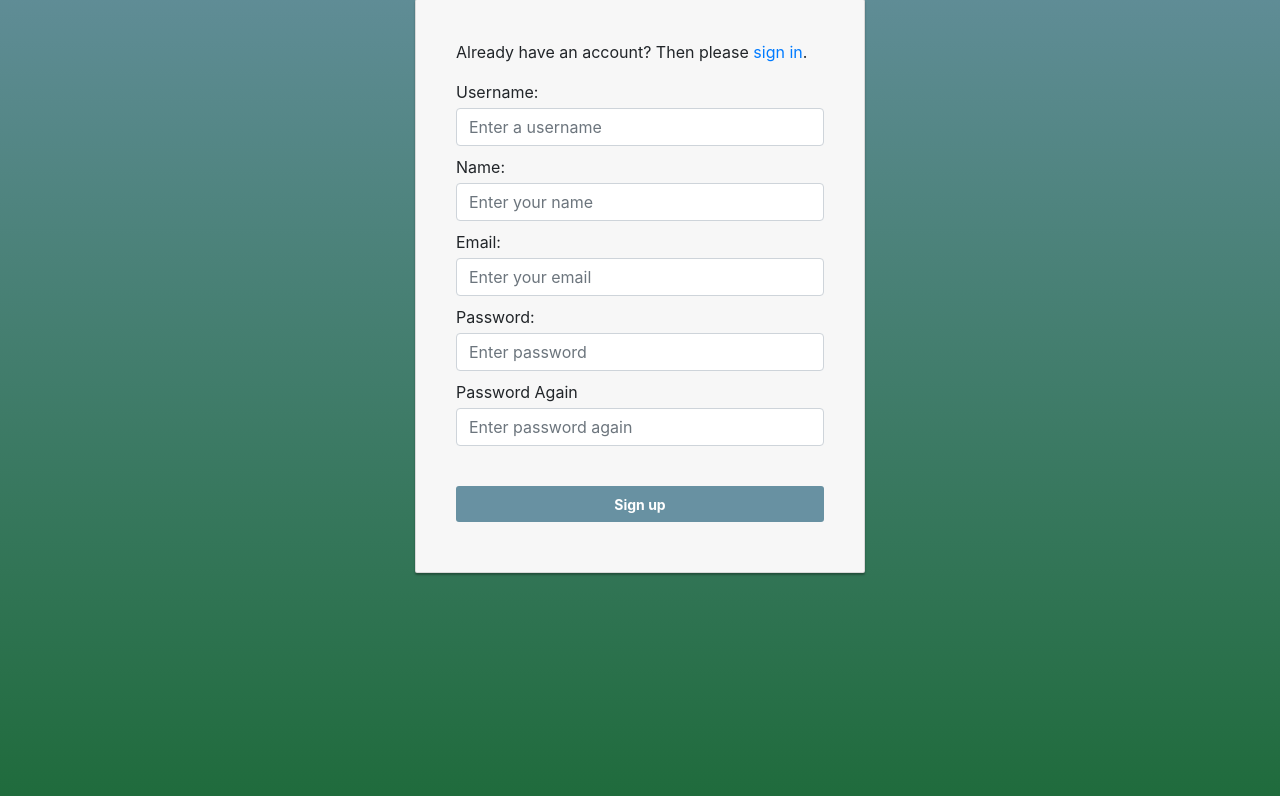
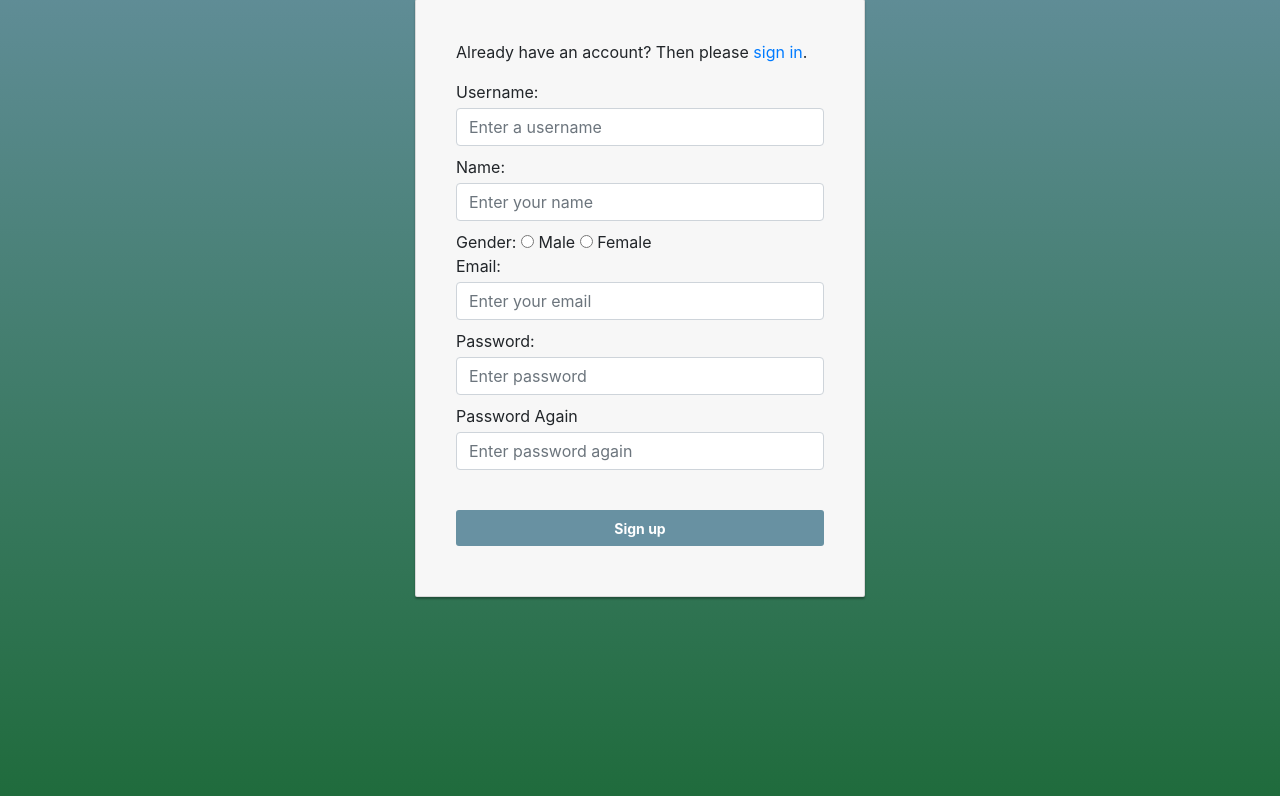
Before and after one commit to kennedy-dev/language-test, a Django app: page /accounts/signup/ in a window 1280 px wide. Shown: the part 111-907 px from the top of the page. Run offline with Django 3.2, Linux system fonts and the light colour scheme; parts of the project's set-up code (start-up, migrations or seed data) failed here and were passed over; some libraries are stand-ins or nearby versions.

Commit message:
add gender

```diff
--- a/language/templates/account/signup.html
+++ b/language/templates/account/signup.html
@@ -33,6 +33,16 @@
                     {{ form.errors.name|escape }}
                 </div>
             {% endif %}
+
+             Gender:
+             <input required type="radio" name="gender" value="male" {% if form.gender.value == 'male' %} selected {% endif %}> Male
+             <input required type="radio" name="gender" value="female" {% if form.gender.value == 'female' %} selected {% endif %}> Female<br>
+
+             {% if form.errors.gender %}
+                <div class="alert alert-danger">
+                    {{ form.errors.gender|escape }}
+                </div>
+             {% endif %}
 
             Email:
             <input type="email" name="email" placeholder="Enter your email"
--- a/language/users/forms.py
+++ b/language/users/forms.py
@@ -34,8 +34,9 @@ class UserCreationForm(authforms.UserCreationForm):
 
 class SignUpForm(UserCreationForm):
     name = forms.CharField(help_text='Name')
+    gender = forms.CharField(help_text='Gender')
     email = forms.CharField(help_text='Email')
 
     class Meta:
         model = User
-        fields = ('username', 'name', 'email', 'password1', 'password2', )
+        fields = ('username', 'gender', 'name', 'email', 'password1', 'password2', )
--- a/language/users/models.py
+++ b/language/users/models.py
@@ -9,6 +9,7 @@ class User(AbstractUser):
     # First Name and Last Name do not cover name patterns
     # around the globe.
     name = CharField(_("Name of User"), blank=True, max_length=255)
+    gender = CharField(_("Gender"), blank=True, null=True, max_length=255)
 
     def get_absolute_url(self):
         return reverse("users:detail", kwargs={"username": self.username})
--- a/language/users/views.py
+++ b/language/users/views.py
@@ -74,6 +74,7 @@ class UserCreationView(TemplateView):
             user = form.save()
             user.refresh_from_db()  # load the profile instance created by the signal
             name = form.cleaned_data.get('name')
+            gender = form.cleaned_data.get('gender')
             username = form.cleaned_data.get('username')
             email = form.cleaned_data.get('email')
 
@@ -84,7 +85,8 @@ class UserCreationView(TemplateView):
                 'name':name,
                 'userid':user.id,
                 'username':username,
-                'email': email
+                'email': email,
+                'gender': gender
             }
 
             mdb = MongoDBConnect(db_name='language', username="root", password="root")
```
Also changed, not shown: language/users/migrations/0002_user_gender.py (added), language/users/migrations/0003_auto_20190217_0457.py (added), 1 other file.
